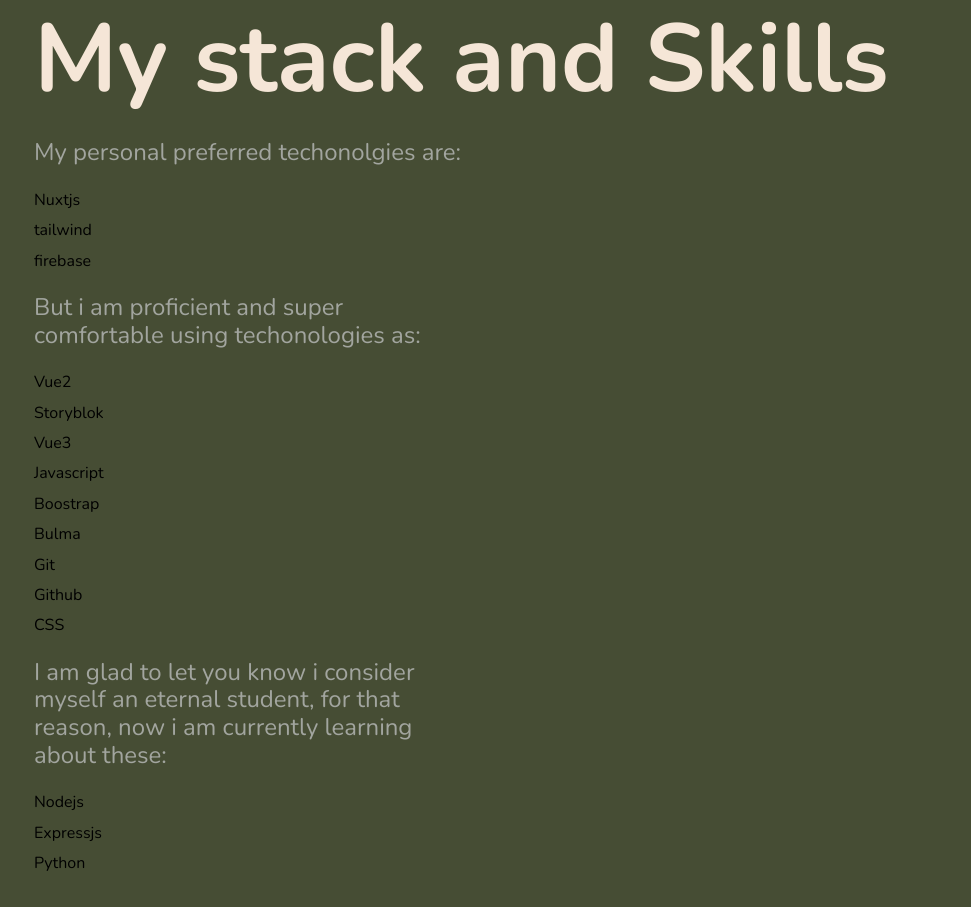
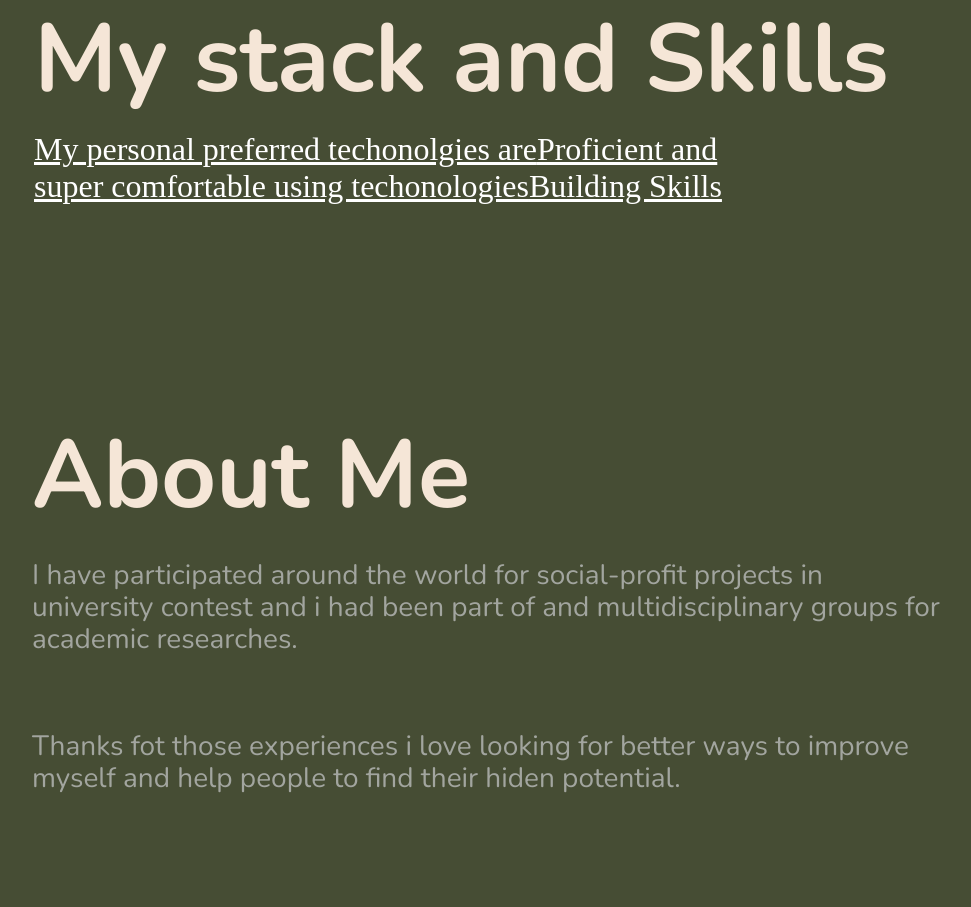
Before and after one commit to platzi/curso-arquitecturas-css-proyecto-2, a Vue app: page / in a window 1280 px wide. Shown: the part 2460-3367 px from the top of the page, without its empty margins (2-973 px from the left). Built offline with nearby package versions, Linux system fonts and the light colour scheme.

Commit message:
feat: router links and router views added to the section stack, ready to create template

```diff
--- /dev/null
+++ b/src/components/My/Favourites.vue
@@ -0,0 +1,5 @@
+<template>
+  <div>
+    aqui es donde va nuxt
+  </div>
+</template>
--- /dev/null
+++ b/src/components/My/NewSkills.vue
@@ -0,0 +1,5 @@
+<template>
+  <div>
+    Aqui es donde va en lo que estoy estudiando
+  </div>
+</template>
--- /dev/null
+++ b/src/components/My/Stack.vue
@@ -0,0 +1,5 @@
+<template>
+  <div>
+    Aqui es donde va vue como tal
+  </div>
+</template>
--- a/src/components/index/MyStack.vue
+++ b/src/components/index/Stack.vue
@@ -3,27 +3,14 @@
     <div class="myStackSection--container">
       <h2>My stack and Skills</h2>
       <div class="myStackSection--container__content">
-        <p>My personal preferred techonolgies are:</p>
-        <ul>
-          <li v-for="(technology, index) in technologies" :key="index">
-            {{ technology.name }}
-          </li>
-        </ul>
-        <p>But i am proficient and super comfortable using techonologies as:</p>
-        <ul>
-          <li v-for="(el, index) in stack" :key="index">
-            {{ el.name }}
-          </li>
-        </ul>
-        <p>
-          I am glad to let you know i consider myself an eternal student, for
-          that reason, now i am currently learning about these:
-        </p>
-        <ul>
-          <li v-for="(element, index) in elementalStack" :key="index">
-            {{ element.name }}
-          </li>
-        </ul>
+        <nav>
+          <ul>
+            <router-link v-for="(tech, index) in techies" :key="index" :to="tech.link" class="myStack--link" >
+              {{ tech.name }}
+            </router-link>
+          </ul>
+        </nav>
+        <router-view />
       </div>
     </div>
   </div>
@@ -32,6 +19,11 @@
 <script>
 export default {
   setup() {
+    const techies = [
+      { name: 'My personal preferred techonolgies are', link: 'personal-stack'},
+      { name: 'Proficient and super comfortable using techonologies', link: 'my-stack'},
+      { name: 'Building Skills', link: 'building'},
+    ]
     const technologies = [
       { name: "Nuxtjs" },
       { name: "tailwind" },
@@ -58,6 +50,7 @@
       technologies,
       stack,
       elementalStack,
+      techies
     };
   },
 };
@@ -76,8 +69,7 @@
 }
 
 .myStackSection--container h2,
-.myStackSection--container p,
-.myStackSection--container li {
+.myStackSection--container p {
   font-family: "Nunito";
   width: 60%;
 }
@@ -88,15 +80,13 @@
   width: 75%;
 }
 
-.myStackSection--container p {
-  color: #a2a59f;
-  font-size: 1.5rem;
-}
 .myStackSection--container ul {
   margin-bottom: 1.5rem;
 }
-.myStackSection--container li {
+.myStack--link {
   margin-bottom: 0.75rem;
+  color: white;
+  font-size: 2rem;
 }
 
 @media only screen and (max-width: 1024px) {
--- a/src/views/Home.vue
+++ b/src/views/Home.vue
@@ -3,7 +3,7 @@
     <the-cursor :xCursorPosition="xPosition" :yCursorPosition="yPosition" />
     <hero-section class="section" />
     <my-portfolio :projects="projects" />
-    <my-stack class="" />
+    <stack class="" />
     <about-me class="section" />
     <contact-section class="" />
   </div>
@@ -12,7 +12,7 @@
 <script>
 import HeroSection from "../components/index/HeroSection.vue";
 import MyPortfolio from "../components/index/MyPortfolio.vue";
-import MyStack from "../components/index/MyStack.vue";
+import Stack from "../components/index/Stack.vue";
 import ContactSection from "../components/index/ContactSection.vue";
 import TheCursor from "../components/global/TheCursor.vue";
 import AboutMe from "../components/index/AboutMe.vue";
@@ -23,7 +23,7 @@
   components: {
     HeroSection,
     MyPortfolio,
-    MyStack,
+    Stack,
     ContactSection,
     TheCursor,
     AboutMe,
@@ -39,17 +39,19 @@
       document.addEventListener("mousemove", getCursor);
     });
     function getCursor(event) {
-      return (xPosition.value = event.clientX), (yPosition.value = event.clientY);
+      return (
+        (xPosition.value = event.clientX), (yPosition.value = event.clientY)
+      );
     }
     onUnmounted(() => {
       document.removeEventListener("mousemove", getCursor);
-    })
+    });
 
     return {
       xPosition,
       yPosition,
       projects,
-      getCursor
+      getCursor,
     };
   },
 };
```
Also changed, not shown: src/router/index.js (+18 -1 lines).
